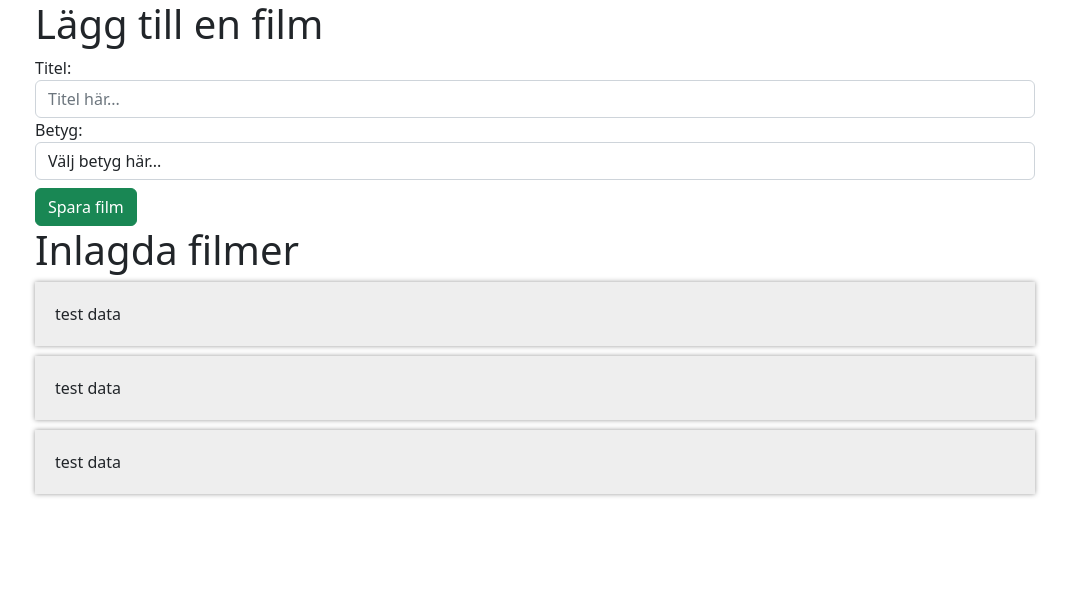
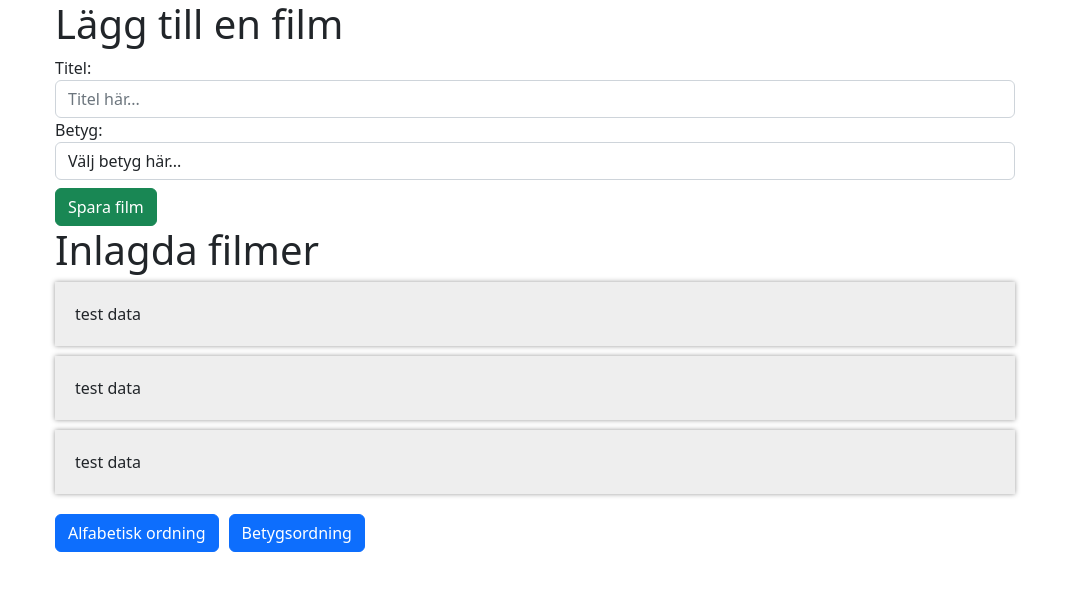
Before and after one commit to AliAlbabily/js-ramverk-uppgift6, a React (Create React App) app: page / in a window 1280 px wide. Shown: the top 590 px of the page, without its empty margins (105-1174 px from the left). Built offline with nearby package versions, Linux system fonts and the light colour scheme.

Commit message:
Added new button components
Co-Authored-By: DeGGiii <81147016+DeGGiii@users.noreply.github.com>

```diff
--- a/src/App.css
+++ b/src/App.css
@@ -1,5 +1,6 @@
 .App {
-  min-width: 1000px;
+  width: 1000px;
+  padding: 0 20px;
 }
 
 #movie-list {
@@ -24,3 +25,7 @@
 .delete-movie {
   cursor: pointer;
 }
+
+#order-alphabetic {
+  margin-right: 10px;
+}
--- a/src/App.js
+++ b/src/App.js
@@ -2,6 +2,8 @@ import './App.css';
 import React, { useState } from 'react';
 import AddMovieForm from './AddMovieForm.js';
 import Movies from './Movies.js';
+import OrderByAlphaButton from './OrderByAlphaButton'
+import OrderByGradeButton from './OrderByGradeButton'
 
 function MovieApplication() {
   return (
@@ -10,6 +12,8 @@ function MovieApplication() {
 
       <Movies></Movies>
 
+      <OrderByAlphaButton />
+      <OrderByGradeButton />
     </div>
   );
 }
--- /dev/null
+++ b/src/OrderByAlphaButton.js
@@ -0,0 +1,10 @@
+import React from 'react';
+import 'bootstrap/dist/css/bootstrap.css';
+
+function OrderByAlphaButton() {
+    return(
+        <button id="order-alphabetic" className="btn btn-primary">Alfabetisk ordning</button>
+    )
+}
+
+export default OrderByAlphaButton;
--- /dev/null
+++ b/src/OrderByGradeButton.js
@@ -0,0 +1,10 @@
+import React from 'react';
+import 'bootstrap/dist/css/bootstrap.css';
+
+function OrderByGradeButton() {
+    return(
+        <button id="order-grade" className="btn btn-primary">Betygsordning</button>
+    )
+}
+
+export default OrderByGradeButton;
```
